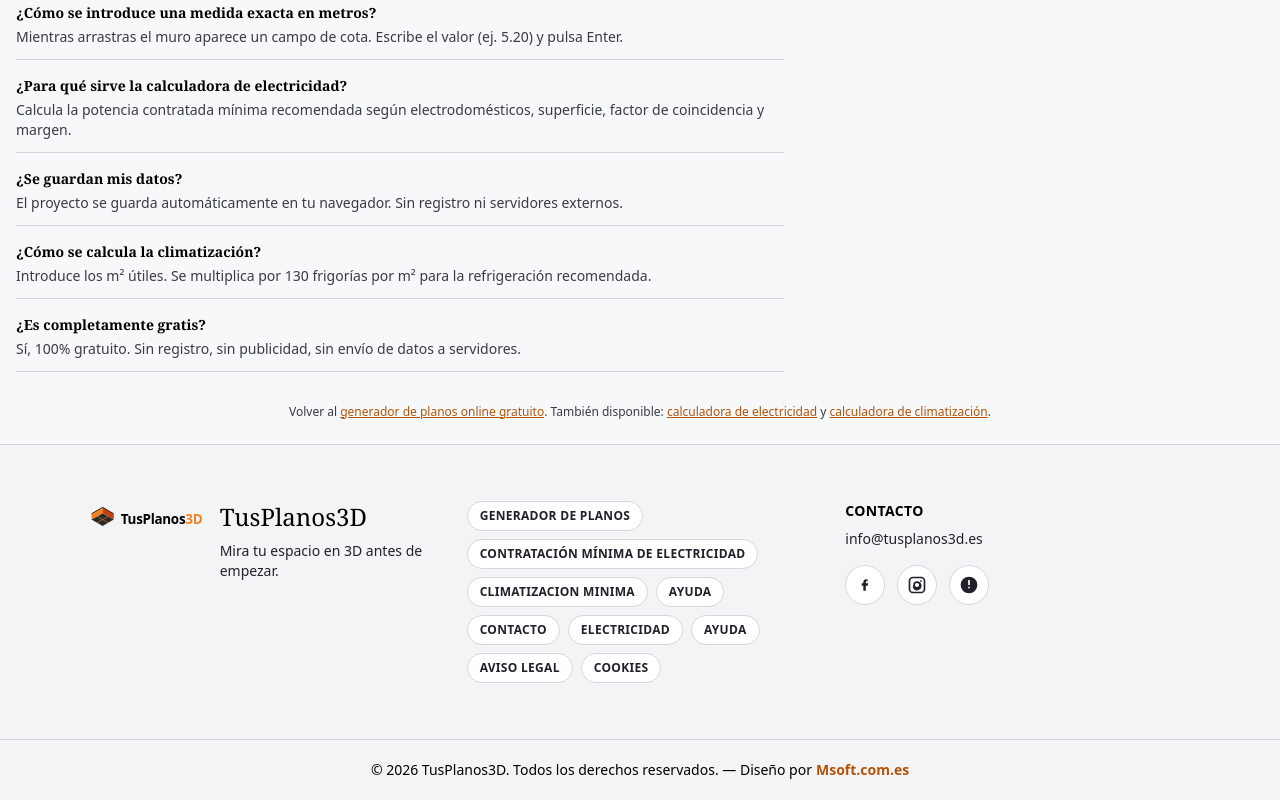
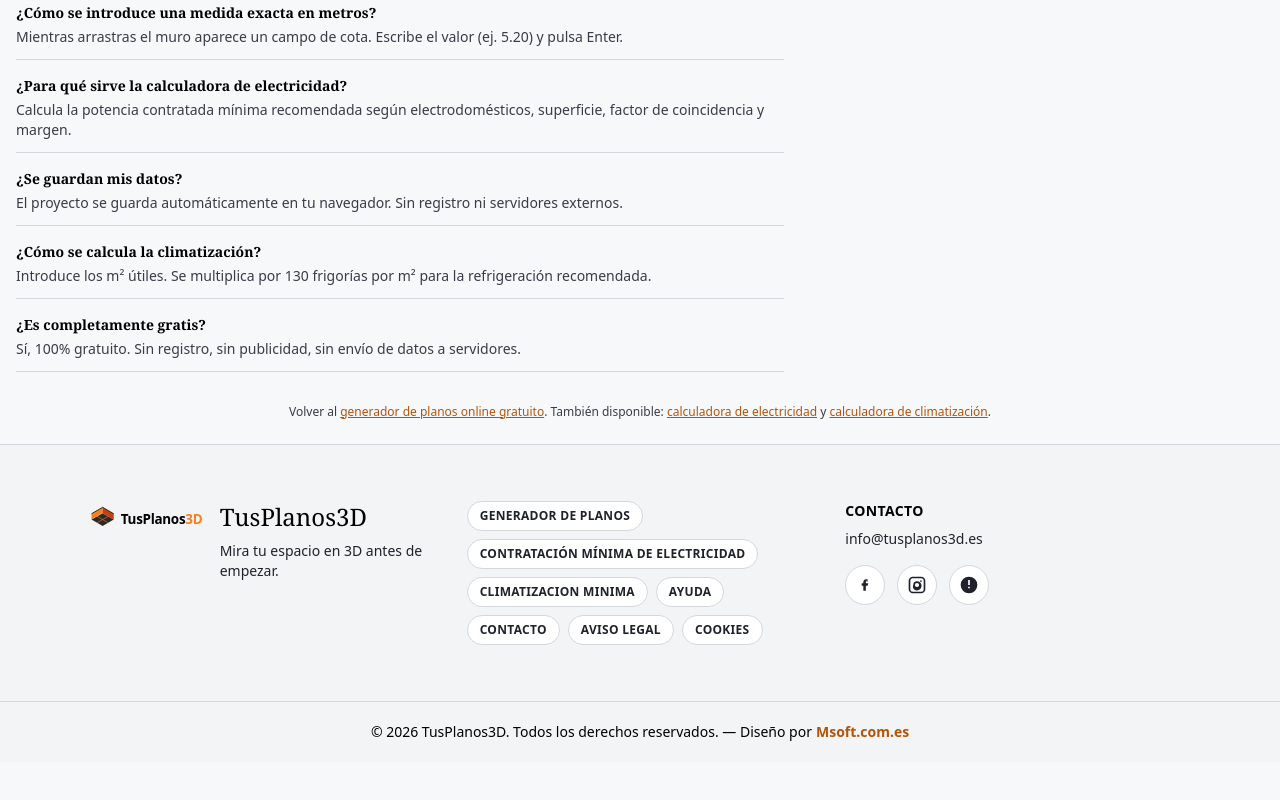
Before and after one commit to montyxace-sys/pnanos3d, a Next.js app: page / in a window 1280 px wide. Shown: the part 2241-3041 px from the top of the page. After the commit the page ends 3003 px from the top, so only its background shows below. Built offline with nearby package versions, Linux system fonts and the light colour scheme; no server answers.

Commit message:
footer: remove duplicate Electricidad / Ayuda pills

```diff
--- a/src/components/SiteFooter.tsx
+++ b/src/components/SiteFooter.tsx
@@ -57,24 +57,7 @@ export default function SiteFooter({ site = DEFAULT_SITE }: { site?: SiteData })
                   {item.label}
                 </Link>
               </li>
-            ))}
-            <li>
-              <Link
-                href="/electricidad/"
-                className="inline-flex items-center rounded-full border border-line bg-paper px-3 py-1.5 text-xs font-semibold tracking-wide text-ink-soft uppercase transition hover:-translate-y-0.5 hover:border-accent-soft hover:text-accent-soft"
-              >
-                Electricidad
-              </Link>
-            </li>
-            <li>
-              <Link
-                href="/ayuda/"
-                className="inline-flex items-center rounded-full border border-line bg-paper px-3 py-1.5 text-xs font-semibold tracking-wide text-ink-soft uppercase transition hover:-translate-y-0.5 hover:border-accent-soft hover:text-accent-soft"
-              >
-                Ayuda
-              </Link>
-            </li>
-            <li>
+            ))}            <li>
               <Link
                 href="/aviso-legal/"
                 className="inline-flex items-center rounded-full border border-line bg-paper px-3 py-1.5 text-xs font-semibold tracking-wide text-ink-soft uppercase transition hover:-translate-y-0.5 hover:border-accent-soft hover:text-accent-soft"
```
